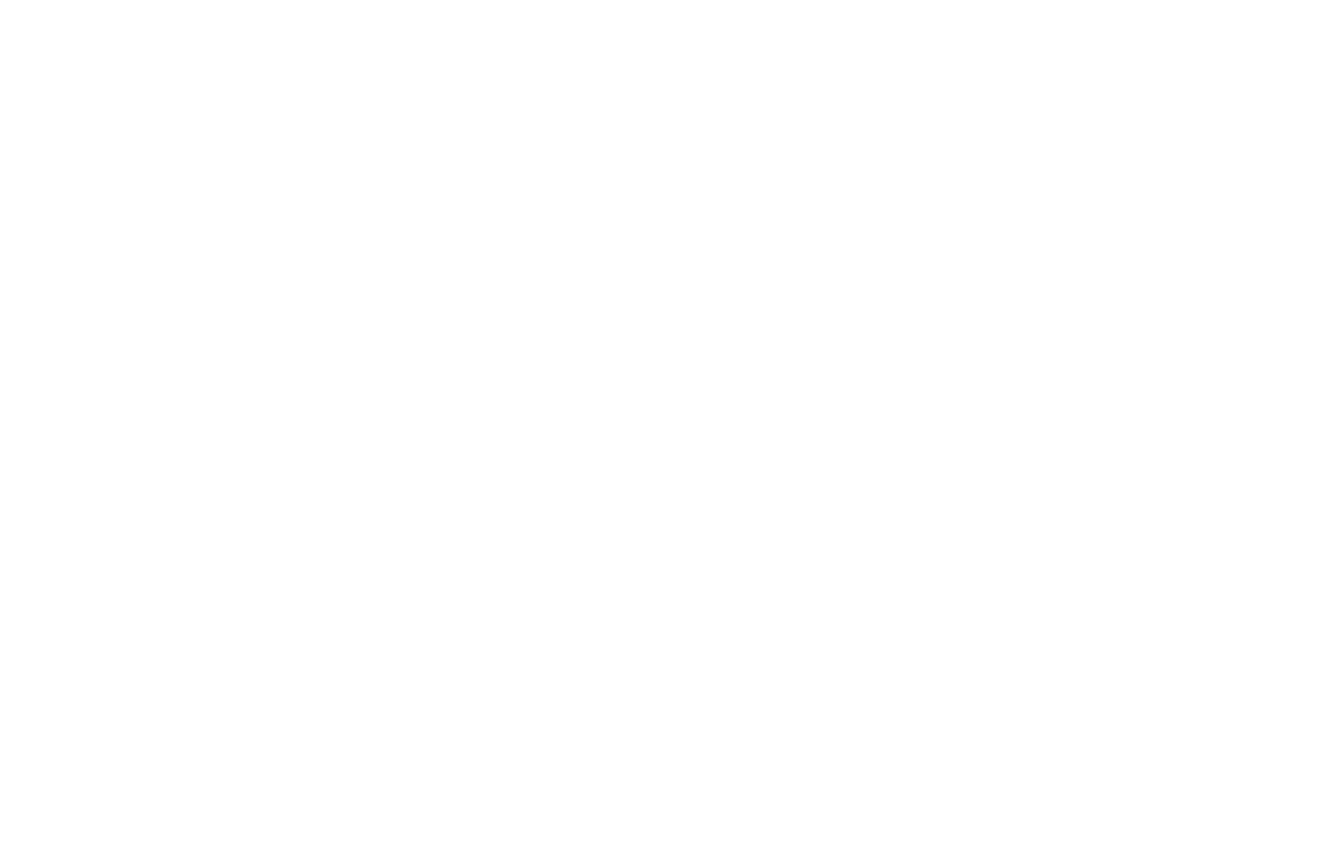
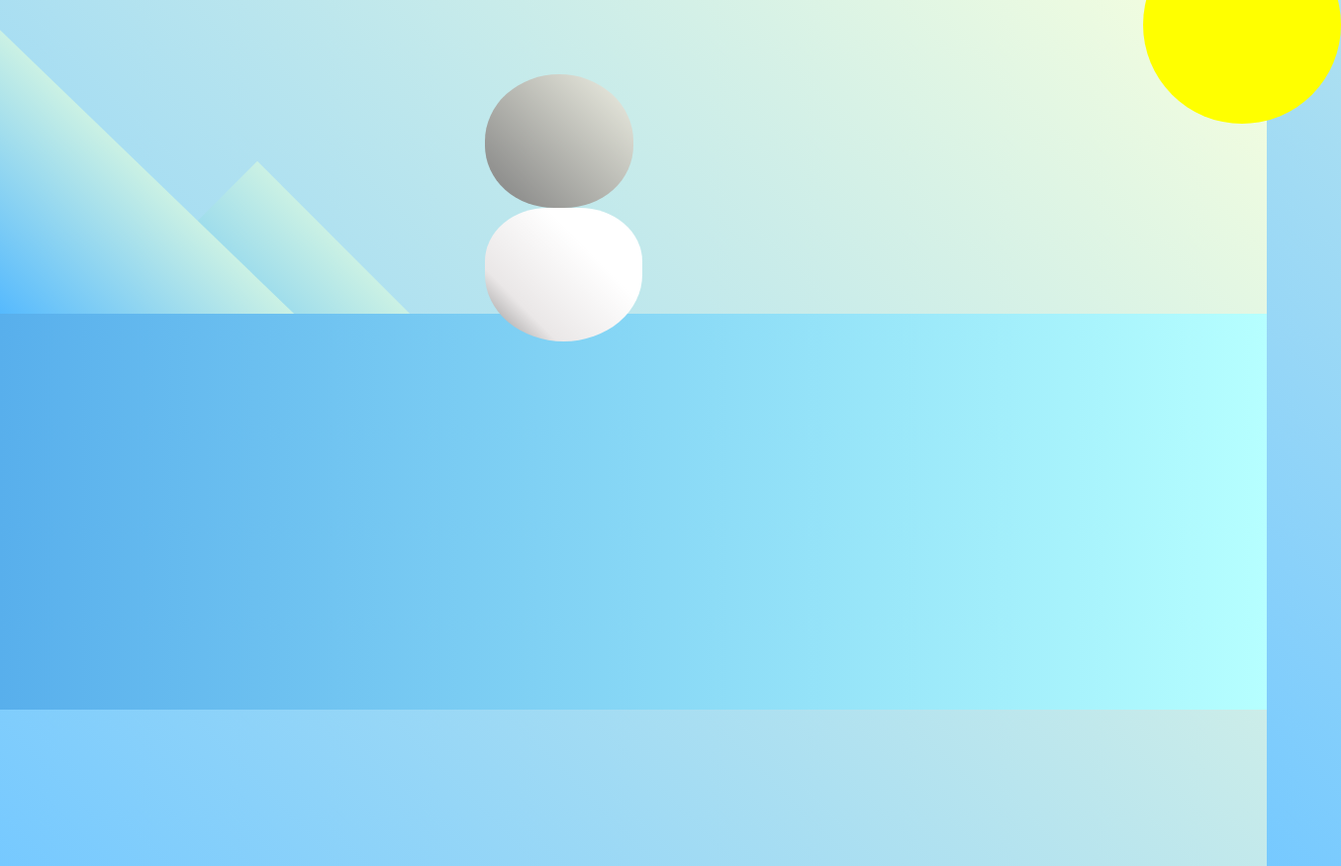
Before and after one commit to code-with-Hamza667/learn-css-transforms-by-building-a-penguin, a plain HTML site: page index.html in a window 1280 px wide. Shown: the whole page at 99% size, 1355 px wide, since content can reach past the window. Before the commit the page ends 800 px from the top, so only its background shows below. Drawn offline with Linux system fonts and the light colour scheme.

Commit message:
Update styles.css

```diff
--- a/styles.css
+++ b/styles.css
@@ -1,3 +1,82 @@
 body {
-    background: linear-gradient(rgba((118, 201, 255)));
+  background: linear-gradient(45deg, rgb(118, 201, 255), rgb(247, 255, 222));
+  margin: 0;
+  padding: 0;
+  width: 100%;
+  height: 100vh;
+  overflow: hidden;
 }
+
+.left-mountain {
+  width: 300px;
+  height: 300px;
+  background: linear-gradient(rgb(203, 241, 228), rgb(80, 183, 255));
+  position: absolute;
+  transform: skew(0deg, 44deg);
+  z-index: 2;
+  margin-top: 100px;
+}
+
+.back-mountain {
+  width: 300px;
+  height: 300px;
+  background: linear-gradient(rgb(203, 241, 228), rgb(47, 170, 255));
+  position: absolute;
+  z-index: 1;
+  transform: rotate(45deg);
+  left: 110px;
+  top: 225px;
+}
+
+.sun {
+  width: 200px;
+  height: 200px;
+  background-color: yellow;
+  position: absolute;
+  border-radius: 50%;
+  top: -75px;
+  right: -75px;
+}
+
+.penguin {
+  width: 300px;
+  height: 300px;
+  margin: auto;
+  margin-top: 75px;
+  z-index: 4;
+  position: relative;
+}
+
+
+
+.penguin-head {
+  width: 50%;
+  height: 45%;
+  background: linear-gradient(
+    45deg,
+    gray,
+    rgb(239, 240, 228)
+  );
+  border-radius: 70% 70% 65% 65%;
+}
+
+.penguin-body {
+  width: 53%;
+  height: 45%;
+  background: linear-gradient(
+    45deg,
+    rgb(134, 133, 133) 0%,
+    rgb(234, 231, 231) 25%,
+    white 67%
+  );
+  border-radius: 80% 80% 100% 100%;
+}
+
+.ground {
+  width: 100vw;
+  height: 400px;
+  background: linear-gradient(90deg, rgb(88, 175, 236), rgb(182, 255, 255));
+  z-index: 3;
+  position: absolute;
+  margin-top: -58px;
+}
```
